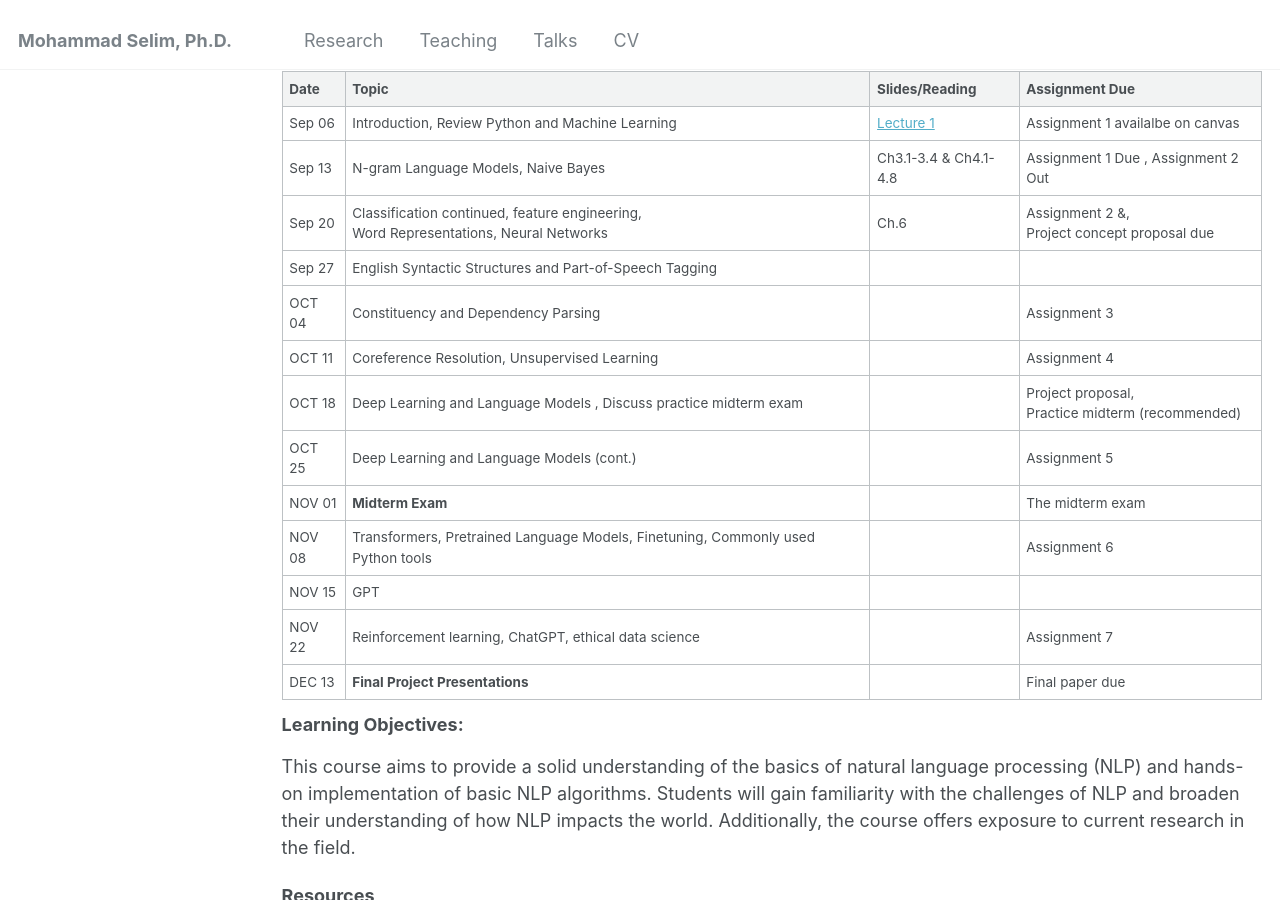
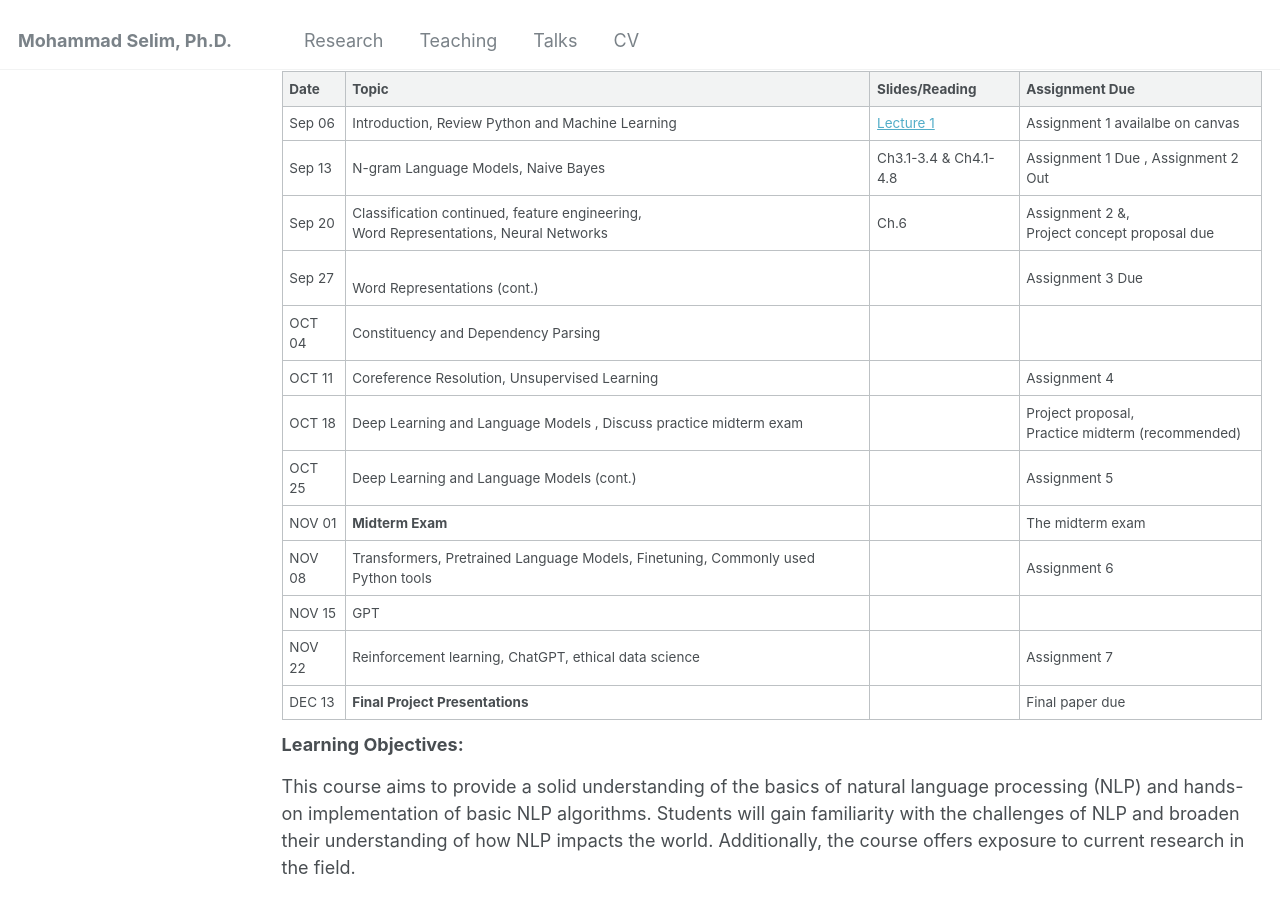
Before and after one commit to selimmd/selimmd.github.io, a Jekyll site: the page built from _teaching/nlp2024.md, in a window 1280 px wide and 900 px high, scrolled down 486 px. Built offline with Jekyll 4.4.1, drawn with Linux system fonts in a browser that asks for light colours.

Commit message:
Update nlp2024.md

```diff
--- a/_teaching/nlp2024.md
+++ b/_teaching/nlp2024.md
@@ -37,8 +37,8 @@ h2, h3, h4, h5, h6 {margin: 0;}
 | Sep 06  | Introduction, Review Python and Machine Learning                                             |  [Lecture 1](https://docs.google.com/presentation/d/1qVlDi81KZpN-JWZCUCZe9nEOgHRlTkDp/edit?usp=sharing&ouid=115579883578265764099&rtpof=true&sd=true)|     Assignment 1 availalbe on canvas           |
 | Sep 13  | N-gram Language Models, Naive Bayes                                                              | Ch3.1-3.4 & Ch4.1-4.8| Assignment 1 Due , Assignment 2 Out|
 | Sep 20  | Classification continued, feature engineering, <br/> Word Representations, Neural Networks | Ch.6 |   Assignment 2 &, <br/> Project concept proposal due|
-| Sep 27  | English Syntactic Structures and Part-of-Speech Tagging | | |
-| OCT 04  | Constituency and Dependency Parsing                                                           | | Assignment 3  |
+| Sep 27  | <br/> Word Representations (cont.) | | Assignment 3 Due|
+| OCT 04  | Constituency and Dependency Parsing                                                           | |   |
 | OCT 11  | Coreference Resolution, Unsupervised Learning                                                                       | | Assignment 4 |
 | OCT 18 | Deep Learning and Language Models , Discuss practice midterm exam  | | Project proposal, <br> Practice midterm (recommended) |
 | OCT 25 | Deep Learning and Language Models (cont.)| | Assignment 5 |
```
